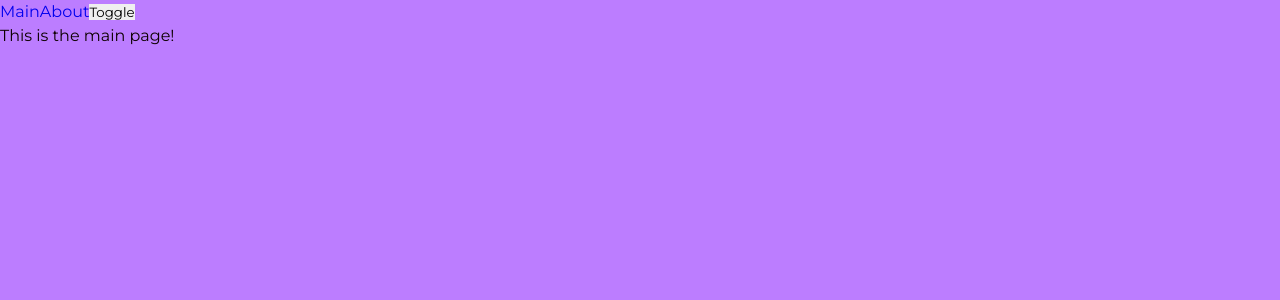
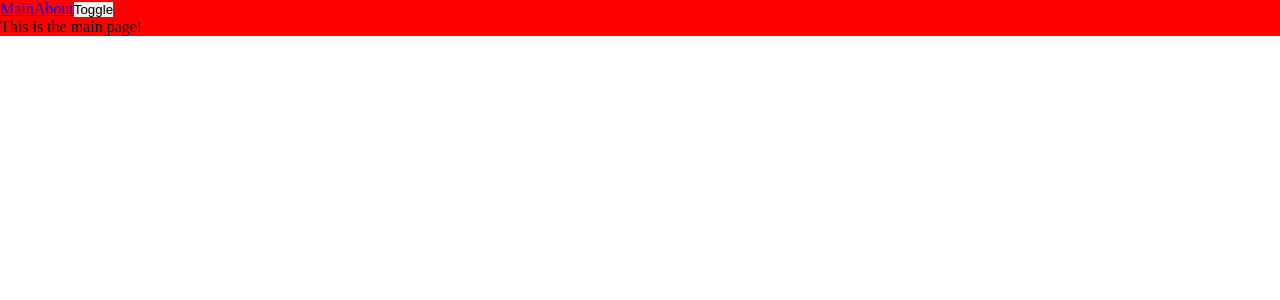
Before and after one commit to LeraRakhmankulova/FSDesign, a React app: page / in a window 1280 px wide. Shown: the top 300 px of the page. Built offline with nearby package versions, Linux system fonts and the light colour scheme.

Commit message:
theme provider

```diff
--- a/src/App.tsx
+++ b/src/App.tsx
@@ -1,4 +1,4 @@
-import React, {Suspense, useState} from 'react';
+import React, {Suspense, useContext, useState} from 'react';
 
 import {Link, Routes,} from "react-router-dom";
 import {Route} from "react-router";
@@ -6,18 +6,14 @@ import {Route} from "react-router";
 import {MainPageAsync} from "./pages/MainPage/MainPage.lazy";
 import {AboutPageAsync} from "./pages/AboutPage/AboutPage.lazy";
 
+import {Theme, ThemeContext} from "./theme/ThemeContext";
 
-export enum Theme {
-    DEFAULT = 'default',
-    DARK = 'dark'
-}
+import "./styles/index.scss"
+import {useTheme} from "./theme/useTheme";
+
 
 const App = () => {
-    const [theme, setTheme] = useState<Theme>(Theme.DEFAULT)
-
-    const toggleTheme = () => {
-        setTheme(theme === Theme.DEFAULT ? Theme.DARK : Theme.DEFAULT)
-    }
+    const {theme, toggleTheme} = useTheme()
 
     return (
         <div className={`app ${theme}`}>
--- a/src/index.tsx
+++ b/src/index.tsx
@@ -1,13 +1,18 @@
-import {render} from "react-dom";
 import {BrowserRouter} from "react-router-dom";
+import {createRoot} from "react-dom/client";
+import React from "react";
 
 import App from "./App";
 
-import "./styles/index.scss"
+import ThemeProvider from "./theme/ThemeProvider";
 
-render(
-    <BrowserRouter>
-        <App/>
-    </BrowserRouter>,
-    document.getElementById("root")
-)
+const root = createRoot(document.getElementById('root'));
+root.render(
+    <React.StrictMode>
+        <ThemeProvider>
+            <BrowserRouter>
+                <App/>
+            </BrowserRouter>
+        </ThemeProvider>
+    </React.StrictMode>
+);
--- a/src/styles/index.scss
+++ b/src/styles/index.scss
@@ -7,9 +7,10 @@
 
 
 .app {
-  font: var(--font-m);
-  background: var(--bg-color);
-  color: var(--primary-font-color);
-
-  min-height: 100vh;
+  //font: var(--font-m);
+  //background: var(--bg-color);
+  //color: var(--primary-font-color);
+  //
+  //min-height: 100vh;
+  background: red;
 }
--- a/src/styles/reset.scss
+++ b/src/styles/reset.scss
@@ -4,66 +4,66 @@
   border: 0;
 }
 
-*, *:before, *:after {
-  -moz-box-sizing: border-box;
-  -webkit-box-sizing: border-box;
-  box-sizing: border-box;
-}
-
-:focus, :active {
-  outline: none;
-}
-
-a:focus, a:active {
-  outline: none;
-}
-
-nav, footer, header, aside {
-  display: block;
-}
-
-html, body {
-  height: 100%;
-  width: 100%;
-  -ms-text-size-adjust: 100%;
-  -moz-text-size-adjust: 100%;
-  -webkit-text-size-adjust: 100%;
-}
-
-input, button, textarea {
-  font-family: inherit;
-}
-
-input::-ms-clear {
-  display: none;
-}
-
-button {
-  cursor: pointer;
-}
-
-button::-moz-focus-inner {
-  padding: 0;
-  border: 0;
-}
-
-a, a:visited {
-  text-decoration: none;
-}
-
-a:hover {
-  text-decoration: none;
-}
-
-ul li {
-  list-style: none;
-}
-
-img {
-  vertical-align: top;
-}
-
-h1, h2, h3, h4, h5, h6 {
-  font-size: inherit;
-  font-weight: inherit;
-}
+//*, *:before, *:after {
+//  -moz-box-sizing: border-box;
+//  -webkit-box-sizing: border-box;
+//  box-sizing: border-box;
+//}
+//
+//:focus, :active {
+//  outline: none;
+//}
+//
+//a:focus, a:active {
+//  outline: none;
+//}
+//
+//nav, footer, header, aside {
+//  display: block;
+//}
+//
+//html, body {
+//  height: 100%;
+//  width: 100%;
+//  -ms-text-size-adjust: 100%;
+//  -moz-text-size-adjust: 100%;
+//  -webkit-text-size-adjust: 100%;
+//}
+//
+//input, button, textarea {
+//  font-family: inherit;
+//}
+//
+//input::-ms-clear {
+//  display: none;
+//}
+//
+//button {
+//  cursor: pointer;
+//}
+//
+//button::-moz-focus-inner {
+//  padding: 0;
+//  border: 0;
+//}
+//
+//a, a:visited {
+//  text-decoration: none;
+//}
+//
+//a:hover {
+//  text-decoration: none;
+//}
+//
+//ul li {
+//  list-style: none;
+//}
+//
+//img {
+//  vertical-align: top;
+//}
+//
+//h1, h2, h3, h4, h5, h6 {
+//  font-size: inherit;
+//  font-weight: inherit;
+//}
--- /dev/null
+++ b/src/theme/ThemeContext.ts
@@ -0,0 +1,15 @@
+import {createContext} from "react";
+
+export enum Theme {
+    DEFAULT = 'default',
+    DARK = 'dark'
+}
+
+export interface ThemeContextProps {
+    theme?: Theme
+    setTheme?: (theme: Theme) => void
+}
+
+export const ThemeContext = createContext<ThemeContextProps>({})
+
+export const LOCAL_STORAGE_THEME_KEY = 'theme'
--- /dev/null
+++ b/src/theme/ThemeProvider.tsx
@@ -0,0 +1,21 @@
+import {FC, ReactNode, useMemo, useState} from "react";
+
+import {LOCAL_STORAGE_THEME_KEY, Theme, ThemeContext} from "./ThemeContext";
+
+const ThemeProvider: FC<{ children: ReactNode }> = ({children}) => {
+    const defaultTheme = localStorage.getItem(LOCAL_STORAGE_THEME_KEY) as Theme || Theme.DEFAULT
+    const [theme, setTheme] = useState<Theme>(defaultTheme)
+
+    const defaultProps = useMemo(() => ({
+        theme: theme,
+        setTheme: setTheme
+    }), [theme])
+
+    return (
+        <ThemeContext.Provider value={defaultProps}>
+            {children}
+        </ThemeContext.Provider>
+    )
+}
+
+export default ThemeProvider
--- /dev/null
+++ b/src/theme/useTheme.ts
@@ -0,0 +1,19 @@
+import {LOCAL_STORAGE_THEME_KEY, Theme, ThemeContext} from "./ThemeContext";
+import {useContext} from "react";
+
+interface UseThemeResult {
+    toggleTheme: () => void
+    theme: Theme
+}
+
+export function useTheme(): UseThemeResult {
+    const {theme, setTheme} = useContext(ThemeContext)
+
+    const toggleTheme = () => {
+        const newTheme = theme === Theme.DEFAULT ? Theme.DARK : Theme.DEFAULT
+        setTheme(newTheme)
+        localStorage.setItem(LOCAL_STORAGE_THEME_KEY, newTheme)
+    }
+
+    return {theme, toggleTheme}
+}
```
